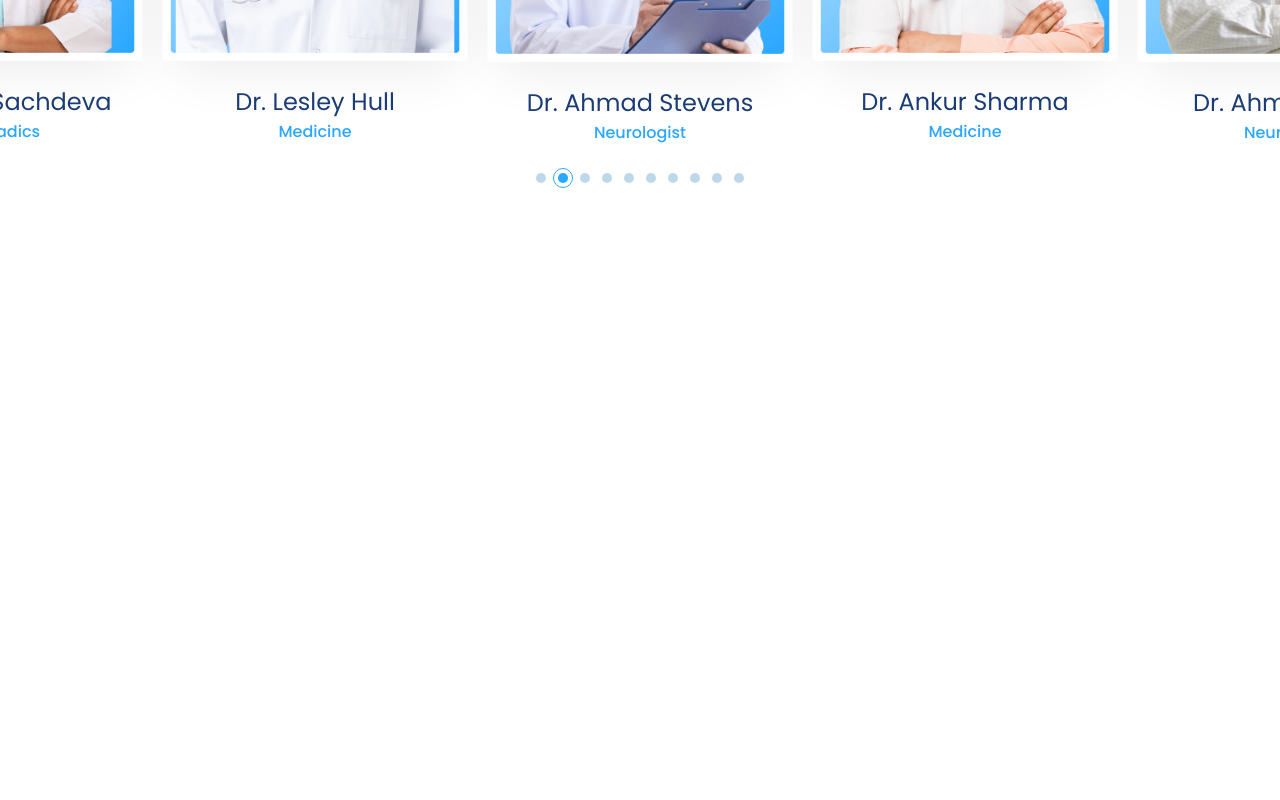
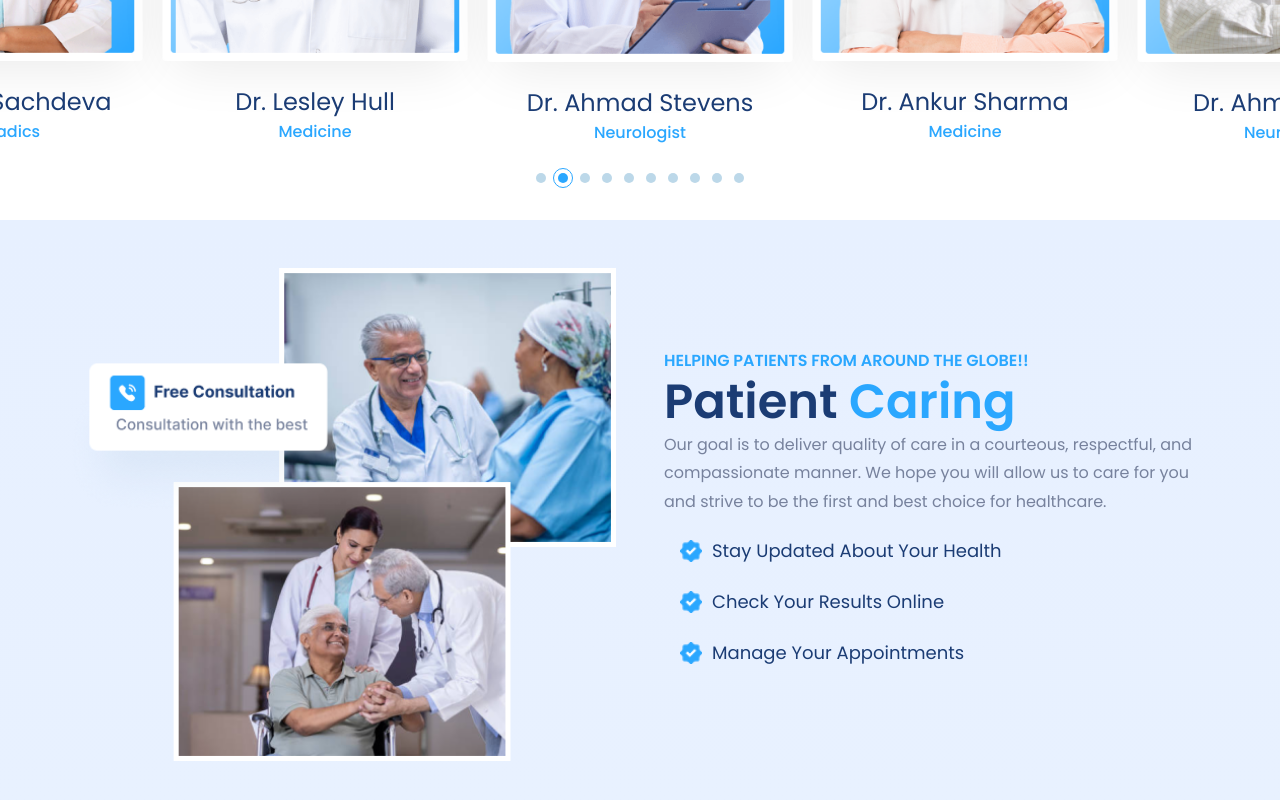
Before and after one commit to luckyanand15/medify, a React (Create React App) app in the folder medify/: page / in a window 1280 px wide. Shown: the part 2361-3161 px from the top of the page. Before the commit the page ends 2581 px from the top, so only its background shows below. Built offline with nearby package versions, Linux system fonts and the light colour scheme; no server answers.

Commit message:
Patient Caring

```diff
--- /dev/null
+++ b/medify/src/components/PatientCaring/PatientCaring.jsx
@@ -0,0 +1,87 @@
+import {
+  Box,
+  Container,
+  List,
+  ListItem,
+  ListItemIcon,
+  ListItemText,
+  Typography,
+} from "@mui/material";
+import React from "react";
+import Grid from "@mui/material/Grid2";
+import patientCaring from "../../assets/patinet-caring.png";
+import tick from "../../assets/tick.png";
+
+const PatientCaring = () => {
+  return (
+    <Box py={6} sx={{ background: "linear-gradient(#E7F0FF, #E8F1FF)" }}>
+      <Container>
+        <Grid container spacing={6} alignItems="center">
+          <Grid item size={{ xs: 12, md: 6 }}>
+            <Box
+              component="img"
+              src={patientCaring}
+              width={1}
+              sx={{ maxWidth: "100%" }}
+            />
+          </Grid>
+
+          <Grid item size={{ xs: 12, md: 6 }}>
+            <Typography fontWeight={600} color="primary.main">
+              HELPING PATIENTS FROM AROUND THE GLOBE!!
+            </Typography>
+            <Typography
+              variant="h2"
+              fontSize={{ md: 48, xs: 28 }}
+              fontWeight={600}
+              color="#1B3C74"
+            >
+              Patient{" "}
+              <Box component="span" color="primary.main">
+                Caring
+              </Box>
+            </Typography>
+            <Typography lineHeight={1.8} color="#77829D">
+              Our goal is to deliver quality of care in a courteous, respectful,
+              and compassionate manner. We hope you will allow us to care for
+              you and strive to be the first and best choice for healthcare.
+            </Typography>
+            <List>
+            <ListItem>
+                <ListItemIcon sx={{ minWidth: 32 }}>
+                  <Box component="img" src={tick} height={22} width={22} />
+                </ListItemIcon>
+                <ListItemText
+                  primary="Stay Updated About Your Health"
+                  primaryTypographyProps={{fontSize: { xs: 14, md: 18 }, fontWeight: 400,color: "#1B3C74",}}
+                />
+              </ListItem>
+
+              <ListItem>
+                <ListItemIcon sx={{ minWidth: 32 }}>
+                  <Box component="img" src={tick} height={22} width={22} />
+                </ListItemIcon>
+                <ListItemText
+                  primary="Check Your Results Online"
+                  primaryTypographyProps={{fontSize: { xs: 14, md: 18 }, fontWeight: 400,color: "#1B3C74",}}
+                />
+              </ListItem>
+
+              <ListItem>
+                <ListItemIcon sx={{ minWidth: 32 }}>
+                  <Box component="img" src={tick} height={22} width={22} />
+                </ListItemIcon>
+                <ListItemText
+                  primary="Manage Your Appointments"
+                  primaryTypographyProps={{fontSize: { xs: 14, md: 18 }, fontWeight: 400,color: "#1B3C74",}}
+                />
+              </ListItem>
+            </List>
+          </Grid>
+        </Grid>
+      </Container>
+    </Box>
+  );
+};
+
+export default PatientCaring;
--- a/medify/src/pages/Home.jsx
+++ b/medify/src/pages/Home.jsx
@@ -7,6 +7,7 @@ import ServicesCards from "../components/ServicesCards/ServicesCards";
 import OfferSection from "../components/OfferSection/OfferSection";
 import Specialisation from "../components/Specialisation/Specialisation";
 import Specialist from "../components/Specialist/Specialist";
+import PatientCaring from "../components/PatientCaring/PatientCaring";
 
 const Home = () => {
   const mobileSize = useMediaQuery("(max-width:900px)");
@@ -46,6 +47,7 @@ const Home = () => {
         </Stack>
         <Specialisation/>
         <Specialist/>
+        <PatientCaring/>
       </Box>
     </Box>
   );
```
Also changed, not shown: medify/src/assets/patinet-caring.png (added), medify/src/assets/tick.png (added).
